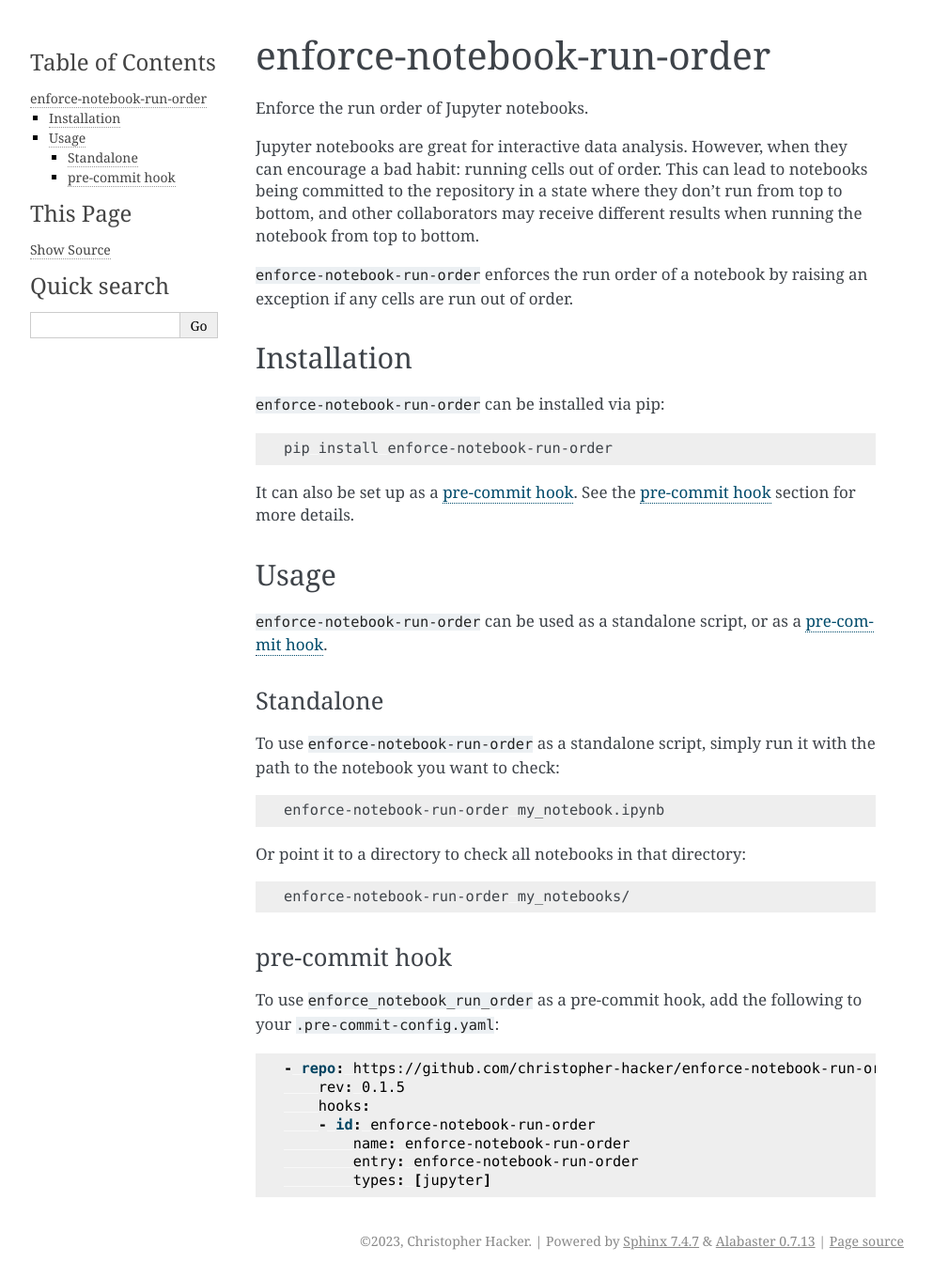
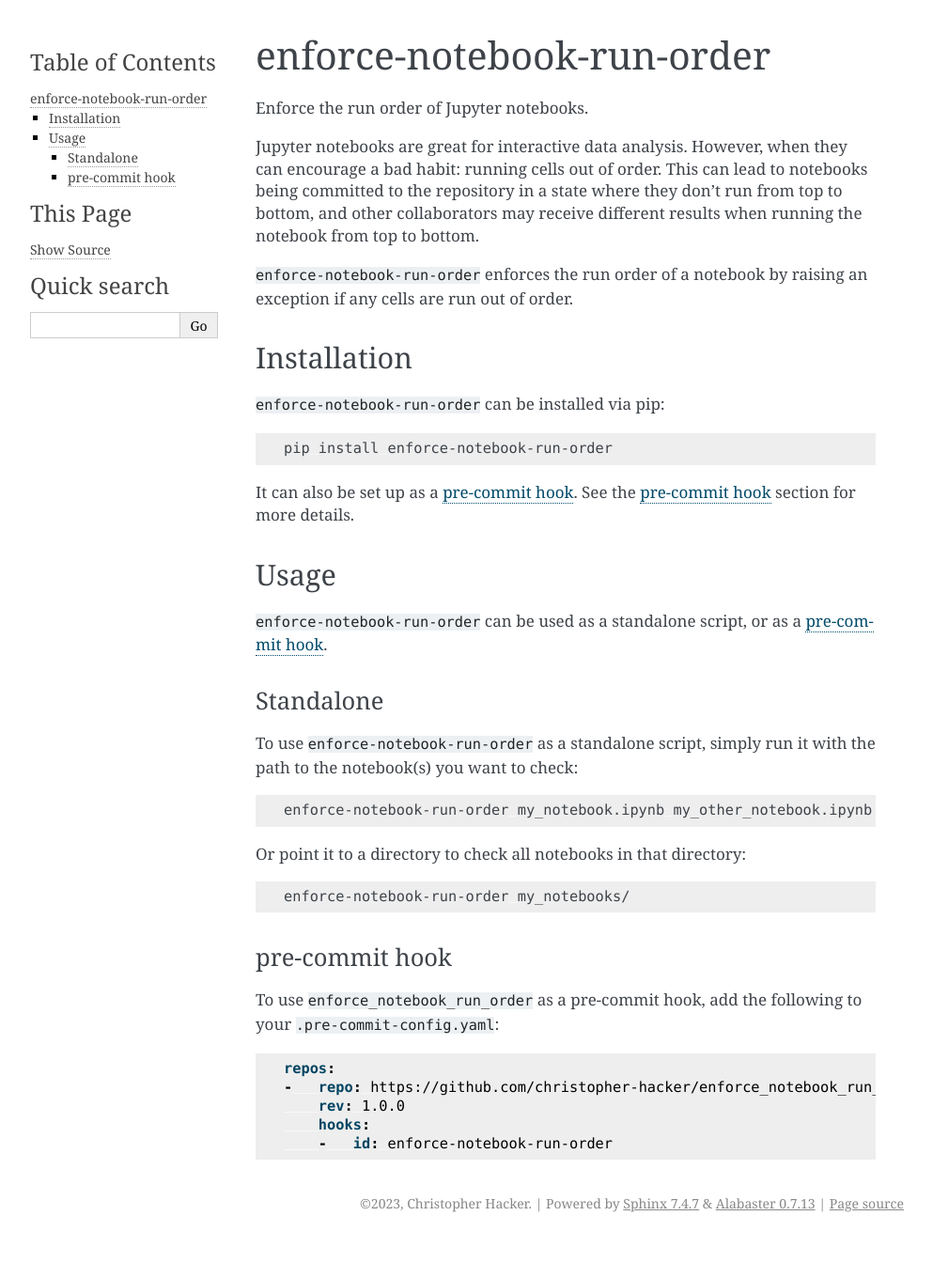
Before and after one commit to cmhac/enforce-notebook-run-order, a Sphinx documentation site: the page built from docs/README.rst, in a window 1280 px wide. Shown: the whole page at 94% size, without its empty margins (148-1141 px from the left). Built offline with Sphinx 7.4.7, drawn with Linux system fonts in a browser that asks for light colours; after the commit the page ends 1320 px from its top, so only the background shows below that.

Commit message:
update docs

```diff
--- a/docs/README.rst
+++ b/docs/README.rst
@@ -33,11 +33,11 @@ Standalone
 ^^^^^^^^^^
 
 To use ``enforce-notebook-run-order`` as a standalone script, simply run it with the path to the
-notebook you want to check:
+notebook(s) you want to check:
 
 .. code-block:: bash
 
-    enforce-notebook-run-order my_notebook.ipynb
+    enforce-notebook-run-order my_notebook.ipynb my_other_notebook.ipynb
 
 Or point it to a directory to check all notebooks in that directory:
 
@@ -52,10 +52,8 @@ To use ``enforce_notebook_run_order`` as a pre-commit hook, add the following to
 
 .. code-block:: yaml
 
-    - repo: https://github.com/christopher-hacker/enforce-notebook-run-order
-        rev: 0.1.5
+    repos:
+    -   repo: https://github.com/christopher-hacker/enforce_notebook_run_order
+        rev: 1.0.0
         hooks:
-        - id: enforce-notebook-run-order
-            name: enforce-notebook-run-order
-            entry: enforce-notebook-run-order
-            types: [jupyter]
+        -   id: enforce-notebook-run-order
```
Also changed, not shown: README.md (+6 -8 lines).
